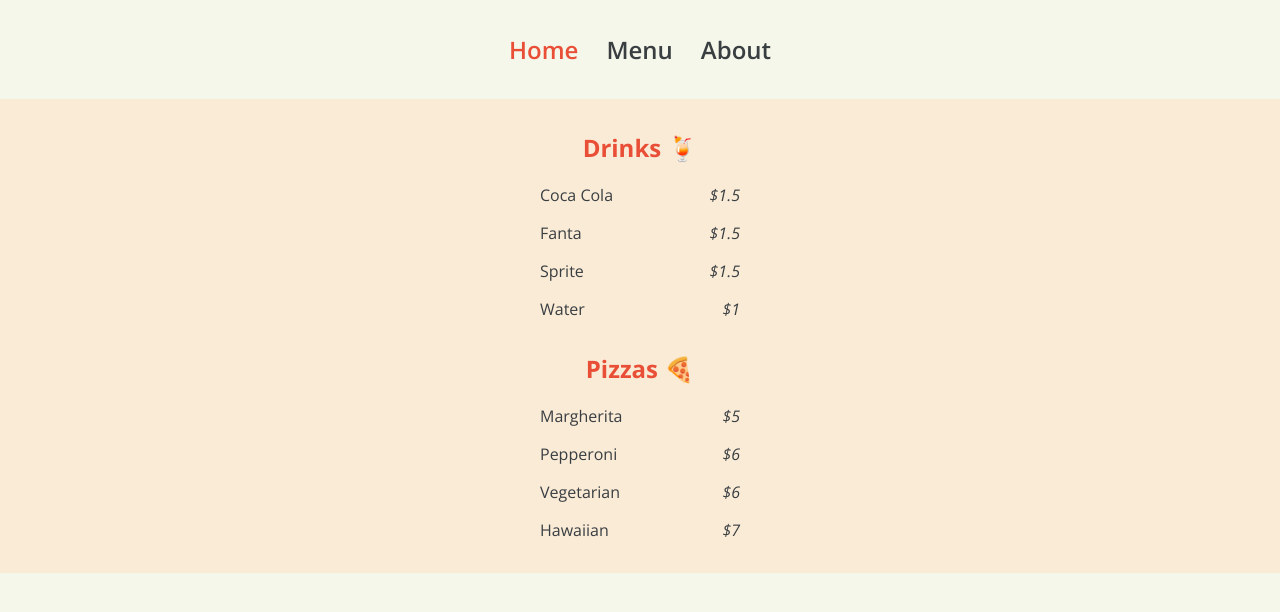
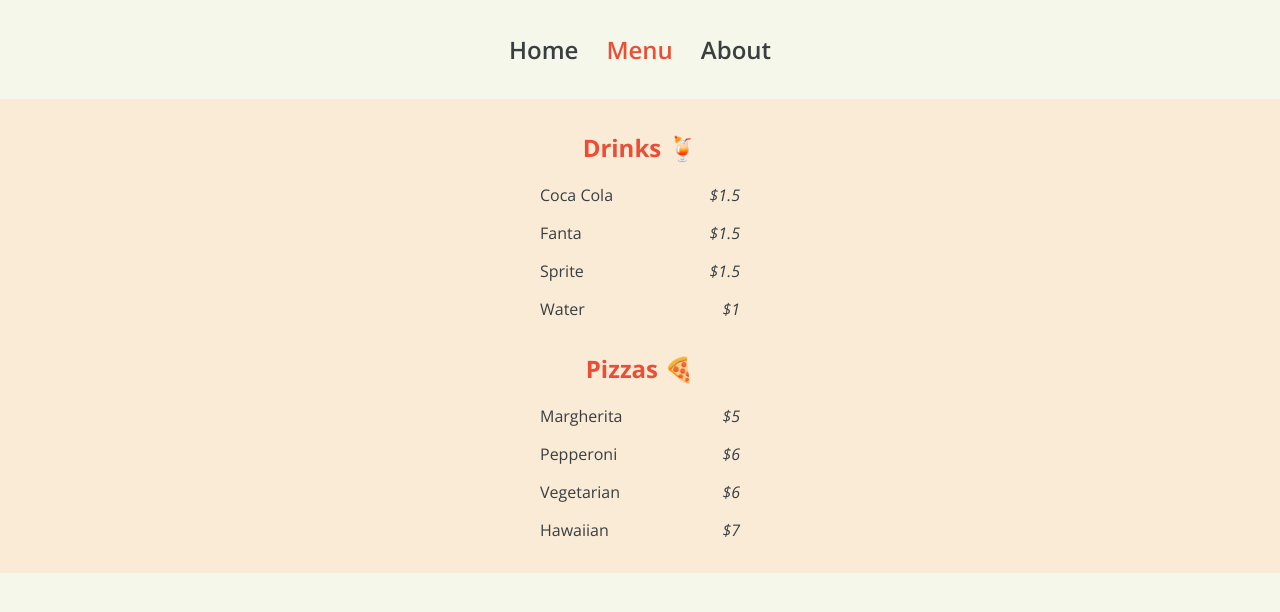
Before and after one commit to danielz0102/restaurant-page, a website built with webpack: page src/template.html in a window 1280 px wide. Both pictures are taken after a click on the button "Menu". Built offline with nearby package versions, Linux system fonts and the light colour scheme.

Commit message:
Add color transitions in the navigation bar

```diff
--- a/src/index.js
+++ b/src/index.js
@@ -14,7 +14,10 @@ showHome()
 document.querySelectorAll('.link').forEach((link, i, arr) => {
   link.addEventListener('click', e => {
     const page = e.target.textContent.toLowerCase()
-    document.querySelector('#content').innerHTML = ''
+    document.querySelector('#content').replaceChildren()
     loadFunctions[page]()
+
+    arr.forEach(link => link.classList.remove('active'))
+    e.target.classList.add('active')
   })
 })
--- a/src/styles.css
+++ b/src/styles.css
@@ -43,6 +43,7 @@ nav {
   font-weight: 600;
   font-size: 1.5rem;
   position: relative;
+  transition: color 0.2s;
 }
 
 .link::before {
@@ -54,7 +55,7 @@ nav {
   left: 0;
   background-color: var(--link-color);
   transform: scaleX(0);
-  transition: transform 0.3s;
+  transition: transform 0.3s, background-color 0.2s;
 }
 
 .link.active,
```
